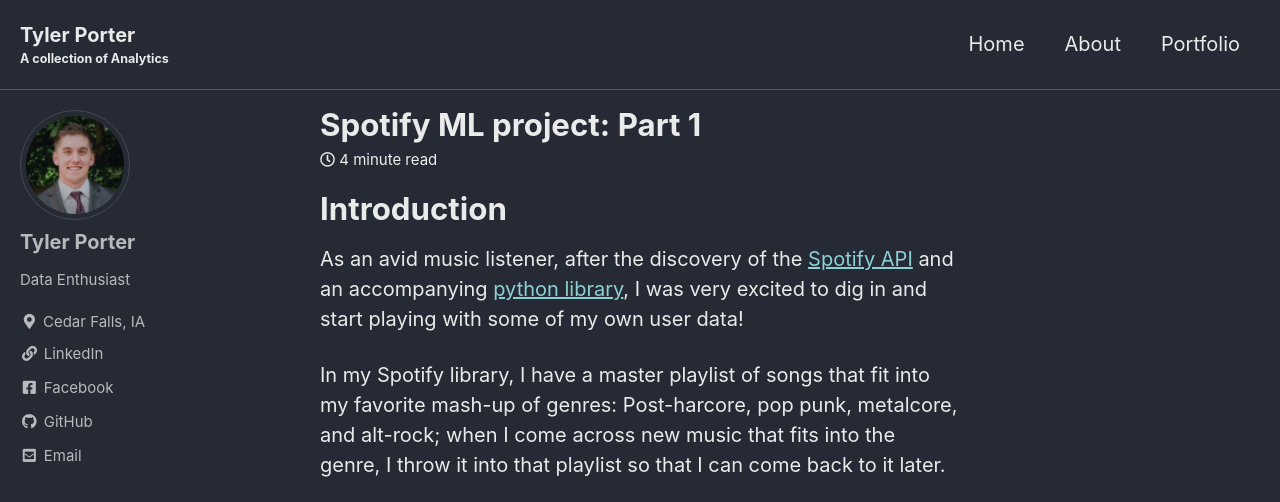
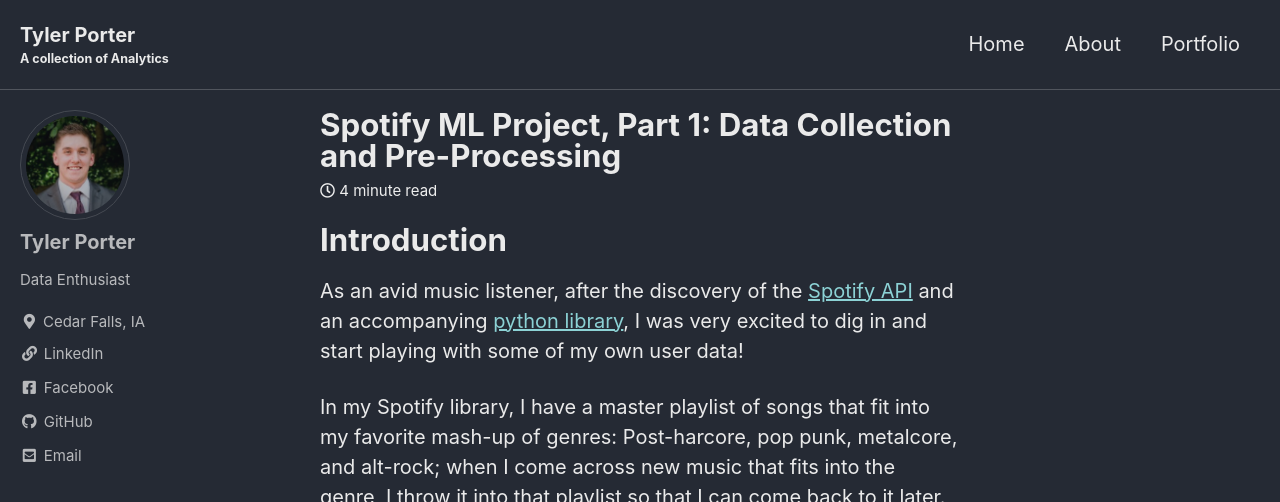
Before and after one commit to tyljporter/typo.github.io, a Jekyll site: the page built from _posts/2020-11-08-Spotify.md, in a window 1280 px wide and 900 px high, cut to the strip 0-502 px from the top of the window. Built offline with Jekyll 4.4.1, drawn with Linux system fonts in a browser that asks for light colours; cached includes are drawn as plain includes.

Commit message:
Spotify v26

```diff
--- a/_posts/2020-11-08-Spotify.md
+++ b/_posts/2020-11-08-Spotify.md
@@ -1,5 +1,5 @@
 ---
-title: "Spotify ML project: Part 1"
+title: "Spotify ML Project, Part 1: Data Collection and Pre-Processing"
 date: 2020-11-15
 tags: [Python, API]
 excerpt: "Extraction of Spotify user data for further analysis"
@@ -210,7 +210,7 @@
 <th title="Field #16">time_signature</th>
 <th title="Field #17">saved</th>
 </tr></thead>
-<tbody
+<tbody>
 <tr>
 <td>Dance Gavin Dance</td>
 <td>Instant Gratification</td>
```
